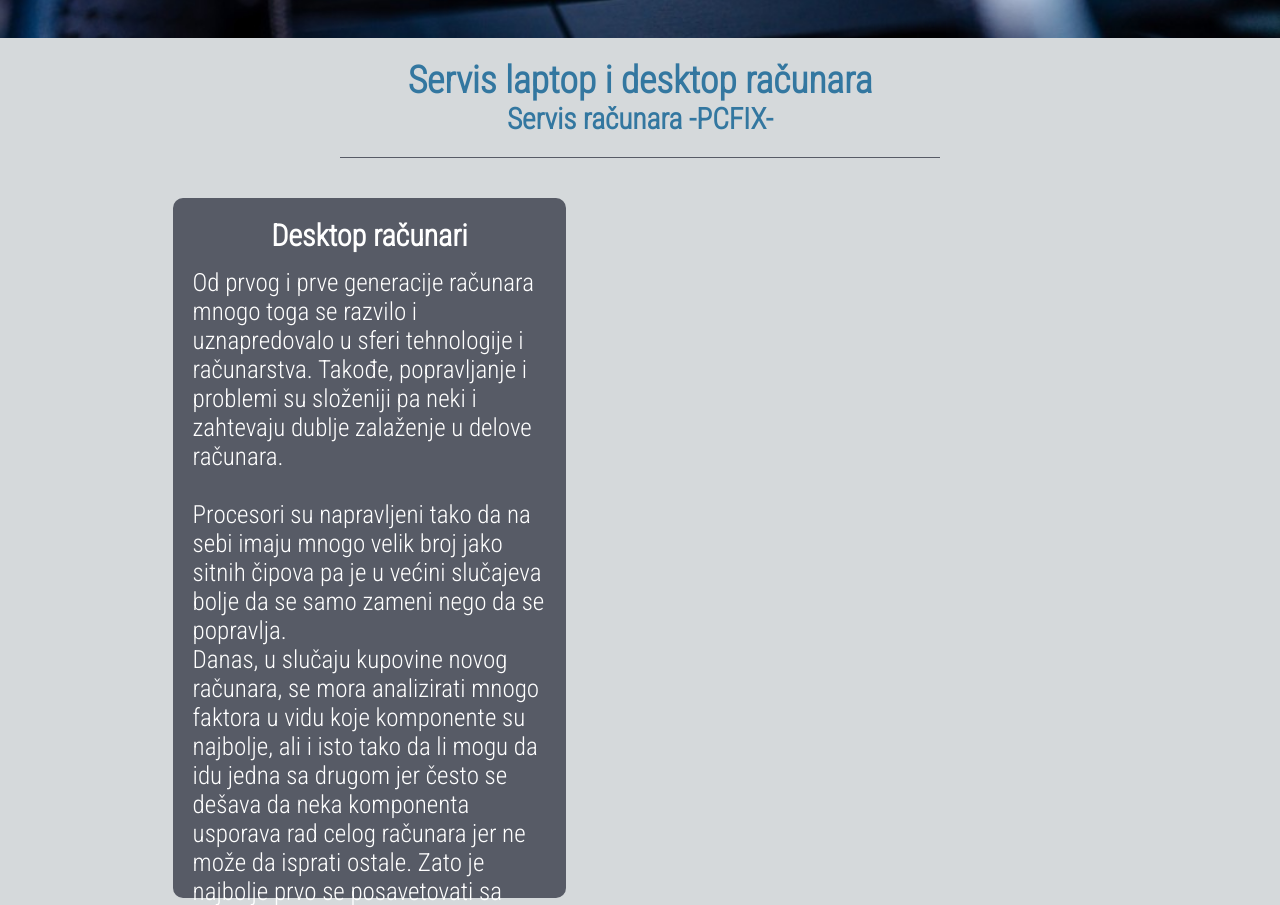
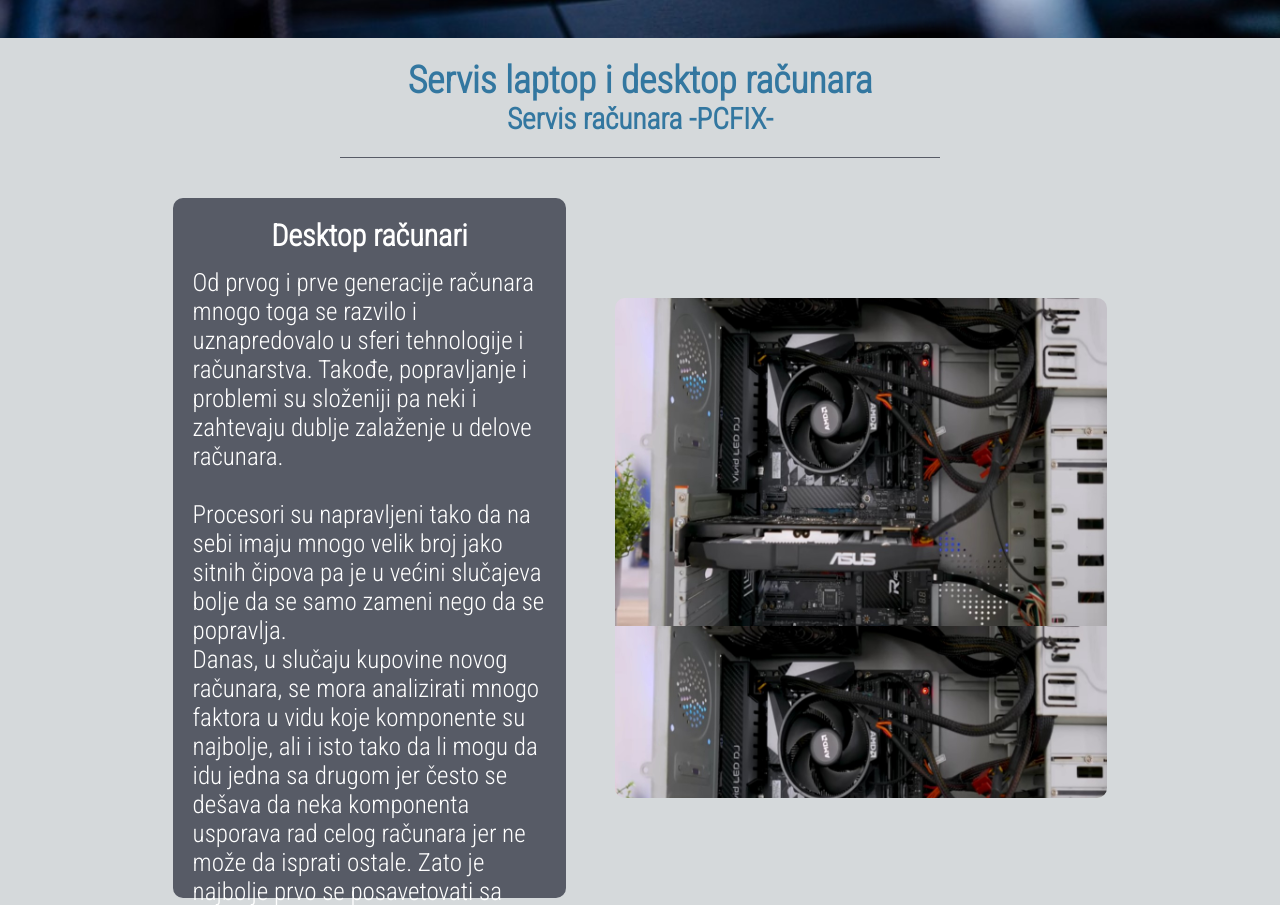
Before and after one commit to RadenovicI/-PCFIX-, a plain HTML site: page pcrepair.html in a window 1280 px wide. Shown: the part 762-1667 px from the top of the page. Drawn offline with Linux system fonts and the light colour scheme; a web font is replaced by a local one.

Commit message:
Add files via upload

```diff
--- a/css/style-2.css
+++ b/css/style-2.css
@@ -115,7 +115,7 @@
 }
 #repairImage1{
     width: 50%;
-    height: 00px;
+    height: 500px;
     border-radius: 10px;
     background-image: url(../img/pcinterior1.jpg);
     background-size: 100%;
```
